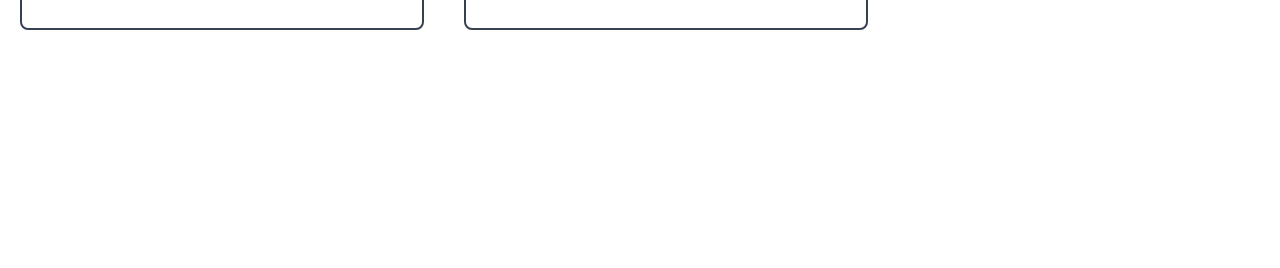
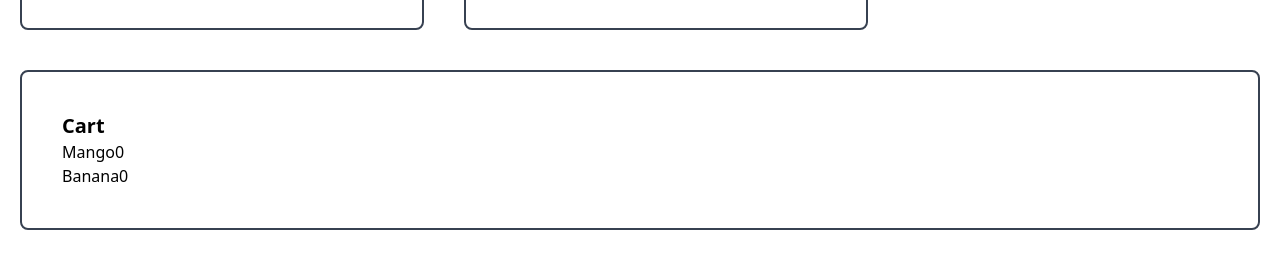
Before and after one commit to Marlente/fruitshop, a Next.js app: page / in a window 1280 px wide. Shown: the part 510-778 px from the top of the page. Built offline with nearby package versions, Linux system fonts and the light colour scheme.

Commit message:
created cart state component as well as UI

```diff
--- a/pages/index.js
+++ b/pages/index.js
@@ -1,3 +1,5 @@
+import { useState } from "react"
+
 const fruits = [{name: "Mango", price: 42, picture: "https://images.immediate.co.uk/production/volatile/sites/30/2018/08/mango-fee0d79-e1648560084294.jpg?quality=90&resize=768,574"},
 {name: "Banana", price: 21, picture: "https://img.freepik.com/free-vector/vector-ripe-yellow-banana-bunch-isolated-white-background_1284-45456.jpg"}]
 
@@ -18,11 +20,38 @@ function Shelf ({fruits}){
   </div>)
 }
 
+function Cart ({cart}){
+
+  return (
+    <div className="p-10 m-5 border-2 border-gray-700 rounded-lg">
+      <h1 className="text-xl font-bold">Cart</h1>
+      {Object.keys(cart).map((itemId) => {
+        return (<div>
+          {itemId}
+          {cart[itemId]}
+        </div>
+          )
+      })}
+    </div>
+  )
+
+}
+
+
 
 export default function Home() {
-
+  const [cart, setCart] = useState({
+      Mango:0, Banana:0
+  })
+  const addItem = (itemId) => {
+    setCart({...cart, [itemId]: cart[itemId] + 1})
+  }
+  const removeItem = (itemId) => {
+    setCart({...cart, [itemId]: cart[itemId] - 1})
+  }
   return (
   <div>
     <Shelf fruits={fruits} />
+    <Cart cart={cart}/>
   </div>)
 }
```
